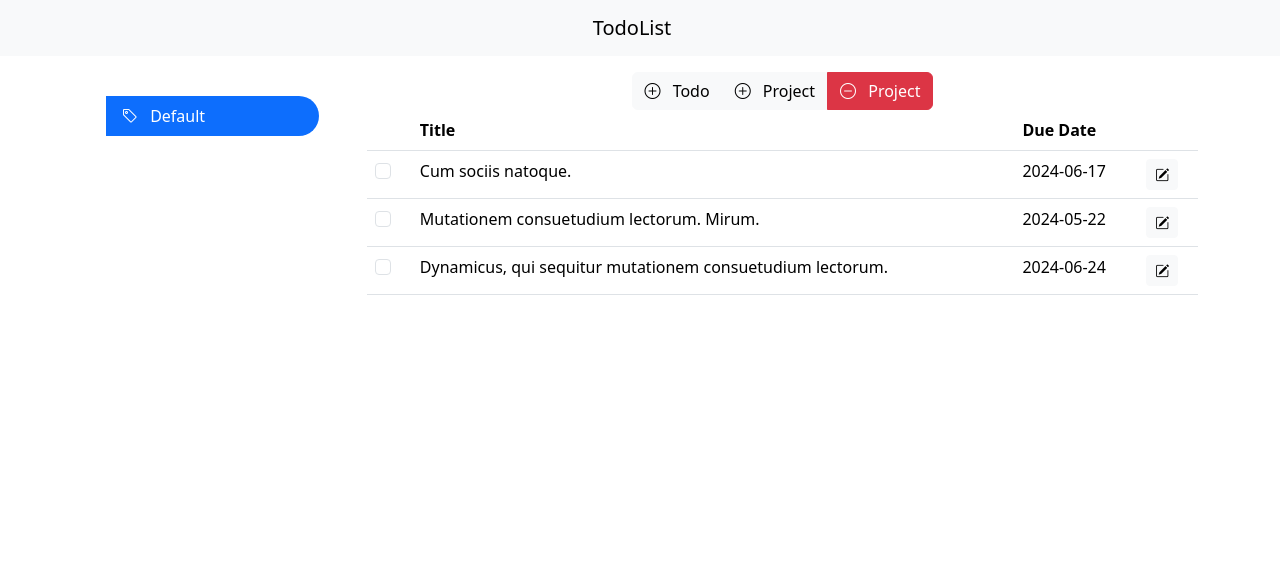
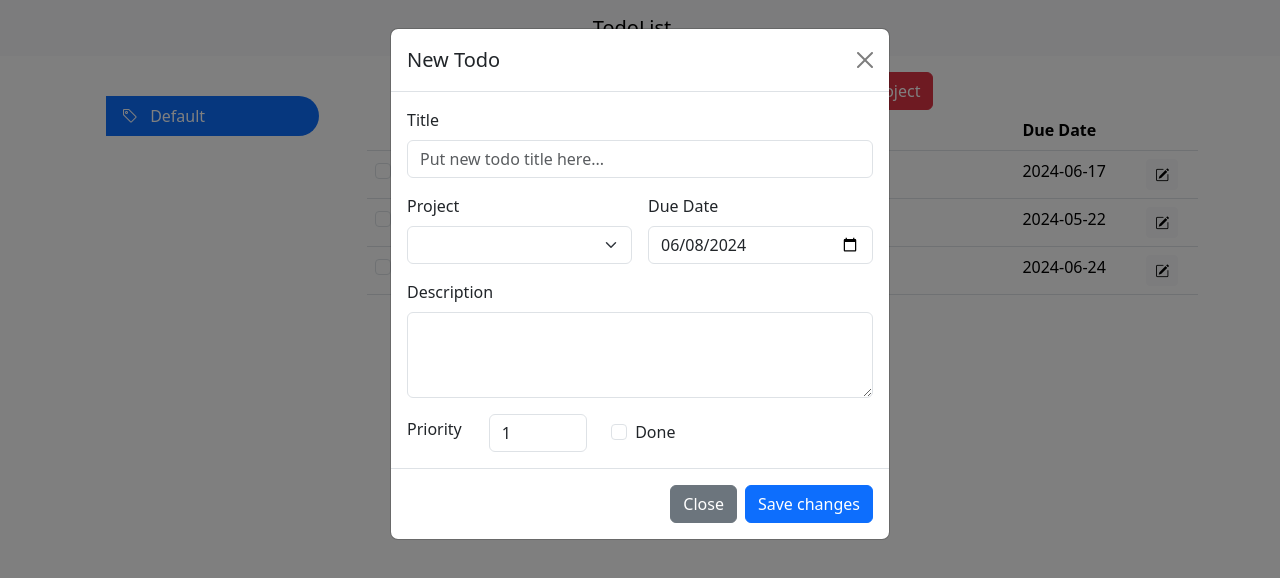
Before and after one commit to tutti-hub/todo-list, a website built with webpack: page src/index.html in a window 1280 px wide. Both pictures are taken after a click on the button "Todo". Built offline with nearby package versions, Linux system fonts and the light colour scheme.

Commit message:
feat: create new todo

```diff
--- a/src/index.html
+++ b/src/index.html
@@ -17,8 +17,8 @@
 
                     <div id="projects" class="nav flex-column nav-pills m-4">
                         <button class="nav-link text-start active" type="button" data-project-id="1"">
-                                <i class="bi bi-tag me-2"></i>
-                                Default
+                            <i class="bi bi-tag me-2"></i>
+                            Default
                         </button>
                     </div>
 
@@ -28,7 +28,7 @@
                 <div class="col-sm-9">
                     <nav class="nav justify-content-center">
                         <div class="btn-group">
-                            <button class="btn btn-light">
+                            <button id="newTodoButton" class="btn btn-light" data-bs-toggle="modal" data-bs-target="#newTodoModal">
                                 <i class="bi bi-plus-circle me-2"></i>
                                 Todo
                             </button>
@@ -54,7 +54,7 @@
                                 <th scope="col"></th>
                             </tr>
                         </thead>
-                        <tbody>
+                        <tbody id="todos">
                             <tr>
                                 <th scope="row"><input class="form-check-input me-1" type="checkbox" value="" id="firstCheckbox"></th>
                                 <td> Cum sociis natoque.  </td>
@@ -92,7 +92,7 @@
                     <div class="modal-body">
                         <div class="mb-3">
                             <label for="newProjectTitleInput" class="form-label">Project Title</label>
-                            <input type="email" class="form-control" id="newProjectTitleInput" placeholder="Put new project title here...">
+                            <input type="text" class="form-control" id="newProjectTitleInput" placeholder="Put new project title here...">
                         </div>
 
                     </div>
@@ -104,6 +104,80 @@
             </div>
         </div>
 
+        <!-- New Todo Modal-->
+        <div id="newTodoModal" class="modal" tabindex="-1">
+            <div class="modal-dialog">
+                <div class="modal-content">
+                    <div class="modal-header">
+                        <h5 class="modal-title">New Todo</h5>
+                        <button type="button" class="btn-close" data-bs-dismiss="modal" aria-label="Close"></button>
+                    </div>
+
+                    <div class="modal-body">
+                        <div class="row g-3">
+
+                            <!-- Todo Title-->
+
+                            <div class="col-md-12">
+                                <label for="newTodoTitleInput" class="form-label">Title</label>
+                                <input type="text" class="form-control" id="newTodoTitleInput" placeholder="Put new todo title here...">
+                            </div>
+
+                            <!-- Project -->
+
+                            <div class="col-md-6">
+                                <label for="newTodoProjectsSelect" class="form-label">Project</label>
+                                <select id="newTodoProjectsSelect" class="form-select" aria-label="Selected Project">
+                                    <option value="1" selected>Default</option>
+                                </select>
+                            </div>
+
+
+                            <!-- Due Date -->
+
+                            <div class="col-md-6">
+                                <label for="newTodoDueDate" class="form-label">Due Date</label>
+                                <input type="date" class="form-control" id="newTodoDueDate">
+                            </div>
+
+                            <!-- Description -->
+
+                            <div class="col-md-12">
+                                <label for="newTodoDescription" class="form-label">Description</label>
+                                <textarea class="form-control" id="newTodoDescription" rows="3"></textarea>
+                            </div>
+
+
+                          <!-- Priority & Done -->
+
+                          <div class="col-md-12">
+                              <div class="row align-items-center">
+                                  <label for="newTodoPriority" class="form-label col-md-2">Priority</label>
+                                  <div class="col-md-3">
+                                      <input type="number" class="form-control" id="newTodoPriority" min="1" max="100" value="1">
+                                  </div>
+                                  <div class="col-md-4">
+                                      <div class="form-check">
+                                          <input class="form-check-input" type="checkbox" value="" id="newTodoDone">
+                                          <label class="form-check-label" for="newTodoDone"> Done </label>
+                                      </div>
+                                  </div>
+                              </div>
+                          </div>
+
+
+                        </div>  <!-- row -->
+                    </div> <!-- modal-body -->
+
+                    <div class="modal-footer">
+                        <button type="button" class="btn btn-secondary" data-bs-dismiss="modal">Close</button>
+                        <button id="saveNewTodoButton" type="button" data-bs-dismiss="modal" class="btn btn-primary">Save changes</button>
+                    </div>
+
+                </div>
+            </div>
+        </div>
+
 
     </body>
 
--- a/src/js/main.js
+++ b/src/js/main.js
@@ -3,6 +3,7 @@ import { Project } from './model/project.js';
 import { loadProjects } from './ui/projects.ui.js';
 
 require('./ui/projects.ui.js');
+require('./ui/todos.ui.js');
 require('../scss/main.scss');
 
 const _ = require('lodash');
--- /dev/null
+++ b/src/js/ui/todos.ui.js
@@ -0,0 +1,82 @@
+import { Repository } from '../model/repository.js';
+import { DbService } from '../model/dbservice.js';
+import { assert } from '../model/utils.js';
+import { Todo } from '../model/todo.js';
+
+
+const projectsRepository = new Repository('projects', new DbService());
+assert(projectsRepository);
+
+const todosRepository = new Repository('todos', new DbService());
+
+const newTodoButton = document.querySelector('#newTodoButton');
+assert(newTodoButton);
+
+const newTodoTitleInput = document.querySelector('#newTodoTitleInput');
+assert(newTodoTitleInput);
+
+const newTodoProjectsSelect = document.querySelector('#newTodoProjectsSelect');
+assert(newTodoProjectsSelect);
+
+const newTodoDueDate = document.querySelector('#newTodoDueDate');
+assert(newTodoDueDate);
+
+const newTodoDescription = document.querySelector('#newTodoDescription');
+assert(newTodoDescription);
+
+const newTodoPriority = document.querySelector('#newTodoPriority');
+assert(newTodoPriority);
+
+const newTodoDone = document.querySelector('#newTodoDone');
+assert(newTodoDone);
+
+const saveNewTodoButton = document.querySelector('#saveNewTodoButton');
+assert(saveNewTodoButton);
+
+const todos = document.querySelector('#todos');
+assert(todos, 'todos');
+
+newTodoButton.addEventListener('click', (event) => {
+    // init projects
+    newTodoProjectsSelect.innerHTML = '';
+
+    for (let proj of projectsRepository.findAll()){
+        newTodoProjectsSelect.insertAdjacentHTML('beforeend',
+            `<option value="${proj.id}">${proj.title}</option>`);
+    }
+
+    // init Due Date
+    newTodoDueDate.value = new Date().toISOString().slice(0, 10);
+
+    newTodoPriority.value = '1';
+
+});
+
+saveNewTodoButton.addEventListener('click', () => {
+    const title = newTodoTitleInput.value;
+    const projectId = newTodoProjectsSelect.selectedOptions[0].value;
+    const dueDate = new Date(newTodoDueDate.value);
+    const description = newTodoDescription.value;
+    const priority = Number.parseInt(newTodoPriority.value);
+    const done = newTodoDone.checked;
+    const todoOptions = { title, projectId, dueDate, description, priority, done };
+
+    const newTodo = new Todo(todoOptions);
+    todosRepository.save(newTodo);
+
+    todos.insertAdjacentHTML('beforeend', `
+
+                            <tr data-todo-id="${newTodo.id}">
+                                <th scope="row"><input class="form-check-input me-1" type="checkbox" value="" ></th>
+                                <td>${newTodo.title}</td>
+                                <td>${newTodo.dueDate.toISOString().slice(0,10)}</td>
+                                <td><button class="btn btn-sm btn-light" type="buttom" ><i class="bi bi-pencil-square"></i></button></td>
+                            </tr>`
+     );
+
+     const checkBox =  todos.querySelector(`[data-todo-id="${newTodo.id}"] [type="checkbox"]`);
+     assert(checkBox, 'CheckBox Done');
+
+     checkBox.checked = newTodo.done;
+
+});
```
